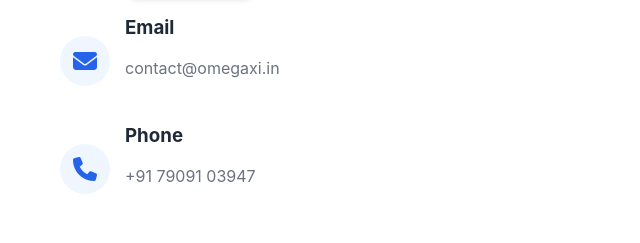
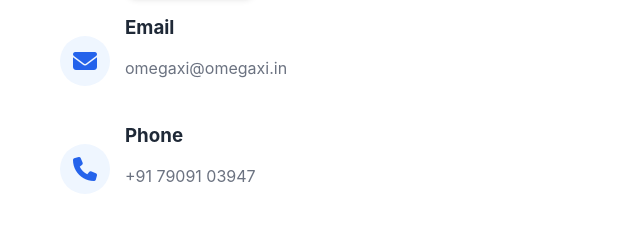
Before and after one commit to ainsteen01/omegaxi, a plain HTML site: page index.html in a window 1280 px wide. Shown: the part 4855-5098 px from the top of the page, 0-640 px from the left. Drawn offline with nearby package versions, Linux system fonts and the light colour scheme.

Commit message:
Add files via upload
updated email

```diff
--- a/index.html
+++ b/index.html
@@ -1694,7 +1694,7 @@
 
                             <h3>Email</h3>
 
-                            <p>contact@omegaxi.in</p>
+                            <p>omegaxi@omegaxi.in</p>
 
                         </div>
 
```
